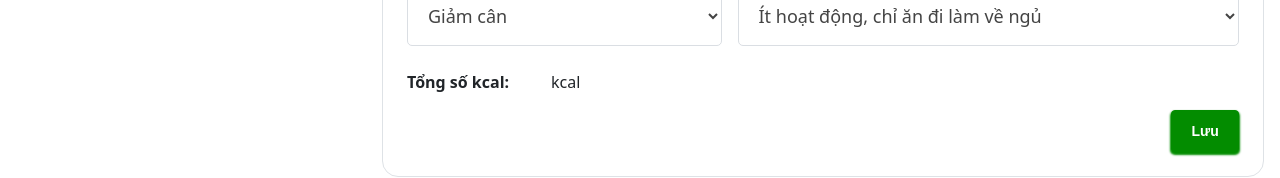
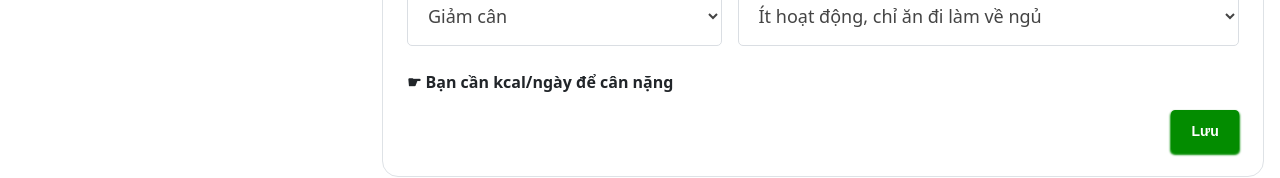
Before and after one commit to tlongksa/shareRecipe, a React (Create React App) app: page /bmi in a window 1280 px wide. Shown: the part 484-662 px from the top of the page. Built offline with nearby package versions, Linux system fonts and the light colour scheme.

Commit message:
update fix longlt

```diff
--- a/package.json
+++ b/package.json
@@ -72,6 +72,6 @@
       "last 1 firefox version",
       "last 1 safari version"
     ]
-  },
-  "proxy": "http://103.98.149.103:8080"
+  }
+
 }
--- a/src/containers/Home/HomePage.js
+++ b/src/containers/Home/HomePage.js
@@ -57,10 +57,9 @@ const HomePage = (props) => {
             <div className="custom-page__container">
                 <ListCategory />
                 <SearchBar />
-                <ListTopNew />
                 <ListTopWeek />
                 <ListTopMonth />
-
+                <ListTopNew />
             </div>
         </div>
     );
--- a/src/containers/Page/BmiInfo.js
+++ b/src/containers/Page/BmiInfo.js
@@ -331,8 +331,7 @@ const BmiInfo = () => {
                     {breakfastList?.length > 0 && (
                         <h4 className={`mb-3 ${recipeType === 'total' ? '' : 'd-none'}`}>
                             <img src={breakfastIconImg} alt="" /> Bữa sáng cần :{' '}
-                            {breakfastList?.reduce((acc, cur) => acc + cur.totalCalo, 0) +
-                                (dessertList?.[0]?.totalCalo || 0)}{' '}
+                            {breakfastList?.[0]?.totalCaloBreak}{' '}
                             kcal
                         </h4>
                     )}
@@ -361,8 +360,7 @@ const BmiInfo = () => {
                     {lunchList?.length > 0 && (
                         <h4 className={`mt-4 mb-3 ${recipeType === 'total' ? '' : 'd-none'}`}>
                             <img src={lunchIconImg} alt="" /> Bữa trưa cần{' '}
-                            {lunchList?.reduce((acc, cur) => acc + cur.totalCalo, 0) +
-                                (dessertList?.[1]?.totalCalo || 0)}{' '}
+                            {breakfastList?.[0]?.totalCaloLunch}{' '}
                             kcal
                         </h4>
                     )}
@@ -391,8 +389,7 @@ const BmiInfo = () => {
                     {dinnerList?.length > 0 && (
                         <h4 className={`mt-4 mb-3 ${recipeType === 'total' ? '' : 'd-none'}`}>
                             <img src={dinnerIconImg} alt="" /> Bữa tối cần :{' '}
-                            {dinnerList?.reduce((acc, cur) => acc + cur.totalCalo, 0) +
-                                (dessertList?.[2]?.totalCalo || 0)}{' '}
+                            {breakfastList?.[0]?.totalCaloDinner}{' '}
                             kcal
                         </h4>
                     )}
@@ -585,11 +582,8 @@ const BmiForm = ({ item, userInfo, onRefetch }) => {
                                 ))}
                             </Input>
                         </div>
-                        <div className="d-flex gap-4 align-items-center mb-3">
-                            <strong className="min-width-120">Tổng số kcal: </strong>
-                            <p>
-                                <strong>{item?.totalCalo}</strong> kcal
-                            </p>
+                        <div className="d-flex align-items-center mb-3">
+                                <strong>{"☛ Bạn cần "} {item?.totalCalo} {" kcal/ngày để"} {item?.target} {" cân nặng"}</strong>
                         </div>
                         {item?.messContent && <p className="mb-3 error-message">{item?.messContent}</p>}
                         <div className="d-flex justify-content-end">
```
Also changed, not shown: 1 other file (tests, documents, lock files or other folders).
